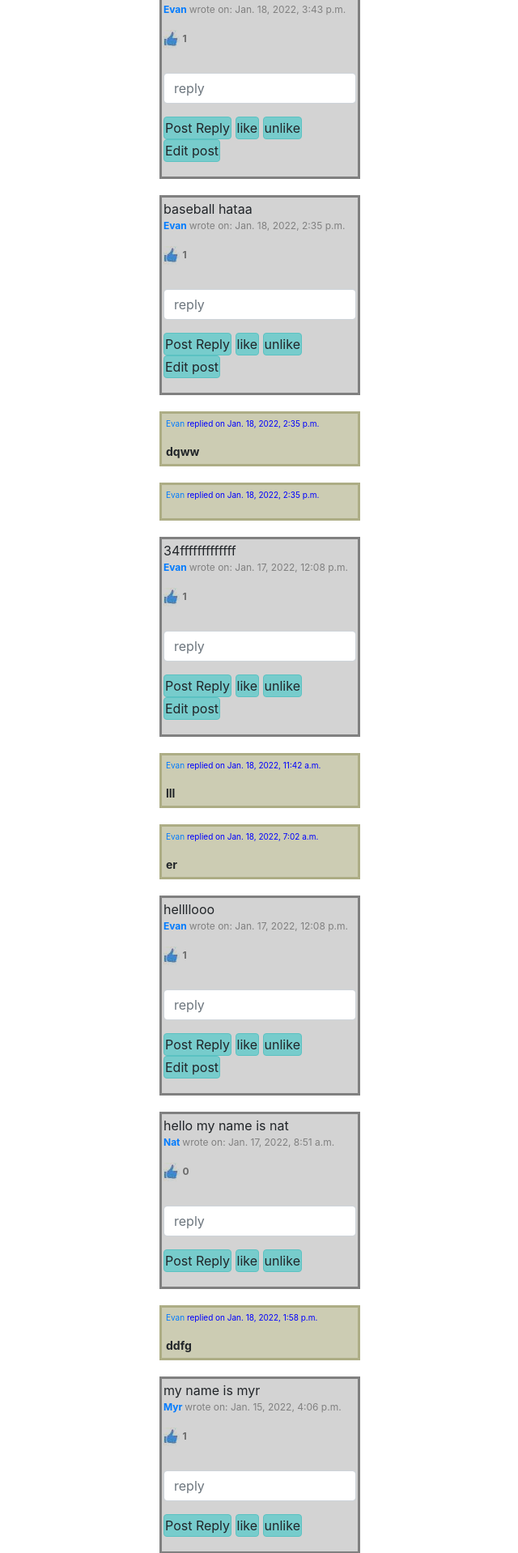
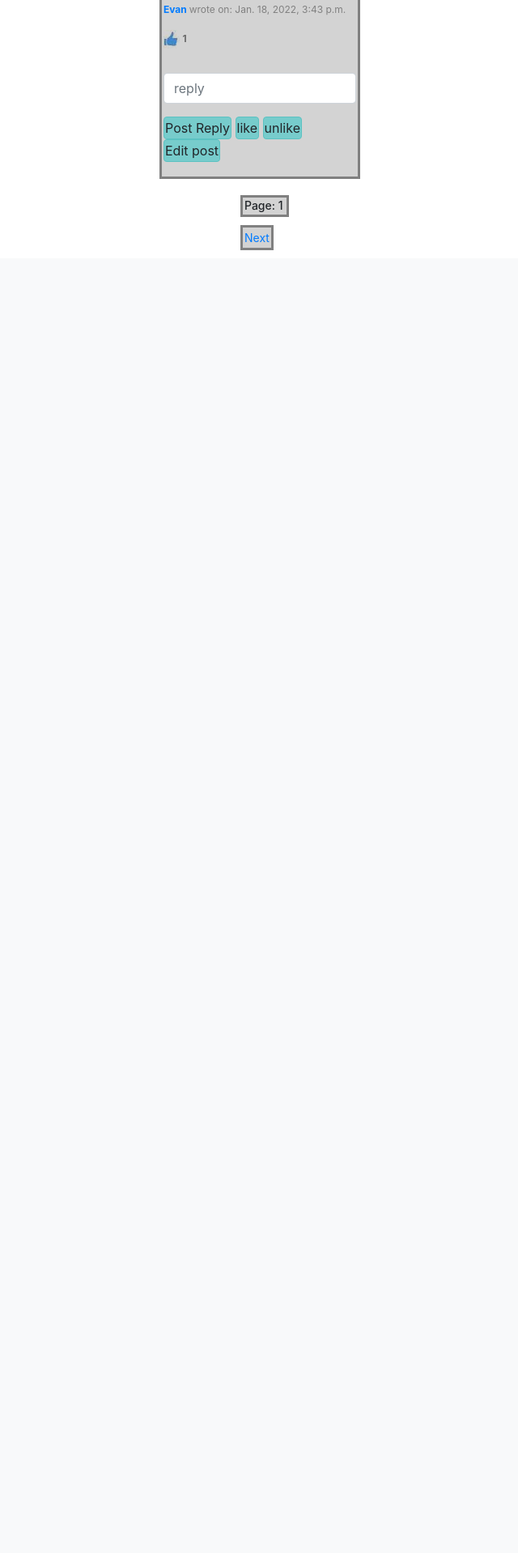
Before and after one commit to neteng0911/carpool, a Django app: page / in a window 1280 px wide. Shown: the part 1126-3044 px from the top of the page at 81% size, without its empty margins (215-855 px from the left). After the commit the page ends 1435 px from the top, so only its background shows below. Run offline with Django 3.2, Linux system fonts and the light colour scheme; a user stored in the database is signed in; data comes from the database, SQL or seed files in the repository; both versions use the stored data as it was after the commit; some libraries are stand-ins or nearby versions.

Commit message:
fixed pagination

```diff
--- a/project4/network/static/network/styles.css
+++ b/project4/network/static/network/styles.css
@@ -55,6 +55,31 @@ min-width: 2%;
 padding: 1px;
 position: relative;
 
+}
+.page
+{border: 3px solid grey;
+background-color: lightgrey;
+font-size: 14px;
+min-height: 20px;
+max-width: 60px;
+padding: 2px;
+margin-bottom:10px;
+position: relative;
 
+left: 40%;
 
 }
+
+.page-links
+{border: 3px solid grey;
+background-color: lightgrey;
+font-size: 14px;
+min-height: 20px;
+min-width: 30px;
+padding: 2px;
+margin-bottom:10px;
+position: relative;
+display: inline-block;
+left: 40%;
+
+}
--- /dev/null
+++ b/project4/network/templates/network/errors/404.html
@@ -0,0 +1,5 @@
+{% extends "network/layout.html" %}
+{% load static %}
+{% block body %}
+noooooo 404
+{% endblock %}
--- /dev/null
+++ b/project4/network/templates/network/errors/500.html
@@ -0,0 +1,5 @@
+{% extends "network/layout.html" %}
+{% load static %}
+{% block body %}
+noooooo 500
+{% endblock %}
--- a/project4/network/templates/network/following.html
+++ b/project4/network/templates/network/following.html
@@ -26,13 +26,13 @@
      {% csrf_token %}
      <input class="btn btn-primary" name="like" type="submit" value="like" >
      <input type="hidden"  name="post_to_like_id" value={{post.pk}}>
- </form>
+
 
   <form action="{% url 'index' %}" method="post">
       {% csrf_token %}
      <input class="btn btn-primary" name="unlike" type="submit" value="unlike" >
      <input type="hidden"  name="post_to_unlike_id" value={{post.pk}}>
- </form>
+
 
 
 
--- a/project4/network/templates/network/index.html
+++ b/project4/network/templates/network/index.html
@@ -1,7 +1,7 @@
 {% extends "network/layout.html" %}
 {% load static %}
 {% block body %}
-{% for post in all_posts %}
+{% for post in page.object_list %}
 
 
 <ul>
--- a/project4/network/templates/network/layout.html
+++ b/project4/network/templates/network/layout.html
@@ -46,7 +46,20 @@
 
         <div class="body">
             {% block body %}
+
             {% endblock %}
+        </div>
+            <h2 class="page"> Page: {{ page.number }}</h2>
+        <div class="page-links">
+
+            {% if page.has_previous %}
+            <a href="{% url 'index' %}?page={{page.previous_page_number }}">Previous</a>
+
+            {% endif %}
+            {% if page.has_next %}
+            <a href="{% url 'index' %}?page={{page.next_page_number }}">Next</a>
+            {% endif %}
+
         </div>
     </body>
 </html>
--- a/project4/network/templates/network/profile.html
+++ b/project4/network/templates/network/profile.html
@@ -1,6 +1,7 @@
 {% extends "network/layout.html" %}
 
 {% block body %}
+
 {% ifnotequal request.user targ_user %}
     <h2>You are viewing user:{{targ_user.username}}</h2>
 <div class= "prof"><strong> user's email address : {{targ_user.email}}</strong></p>
@@ -90,4 +91,6 @@ Total posts:<strong>{{user_posts_count}}</strong>
 </div>
 </ul>
 {% endfor %}
+
 {% endblock %}
+{% endif %}
--- a/project4/network/views.py
+++ b/project4/network/views.py
@@ -5,7 +5,8 @@ from django.shortcuts import render,redirect
 from django.urls import reverse
 from django.utils import timezone
 from django.contrib.auth.decorators import login_required
-from django.db.models import Max,Count
+from django.core.paginator import Paginator
+
 from django.core.exceptions import ObjectDoesNotExist
 
 from .models import User, Mypost, Reply
@@ -15,6 +16,15 @@ from .models import User, Mypost, Reply
 def index(request):
     all_posts=Mypost.objects.order_by('-created_date')
     # check if method is POST
+
+    # creating pages
+    post_paginator=Paginator(all_posts,5)
+
+    page_num = request.GET.get("page")
+    page=post_paginator.get_page(page_num)
+
+
+
     created_date = timezone.now()
 
     owner = request.user
@@ -30,7 +40,8 @@ def index(request):
         no_of_likes=len(like_list)
         print(mypost.id, "is liked by", like_list)
         print(mypost.id, "is liked by", no_of_likes)
-        return render(request, "network/index.html", {"all_posts": all_posts, "replies": replies,"no_of_likes":no_of_likes, "like_list":like_list})
+        return render(request, "network/index.html", {"all_posts": all_posts, "replies": replies,
+                                                      "no_of_likes":no_of_likes, "like_list":like_list,"count":post_paginator.count,"page":page})
 
 
 
@@ -41,7 +52,7 @@ def index(request):
         mypost.likes.remove(request.user)
 
 
-        return render(request, "network/index.html", {"all_posts": all_posts, "replies": replies})
+        return render(request, "network/index.html", {"all_posts": all_posts, "replies": replies,"count":post_paginator.count,"page":page})
 
     if request.method == "POST" and "post_reply" in request.POST:
         reply_txt = request.POST["reply_txt"]
@@ -55,7 +66,7 @@ def index(request):
         reply.save()
         print(reply)
         reply.lists.add(mypost)
-        return render(request, "network/index.html", {"all_posts": all_posts, "replies": replies})
+        return render(request, "network/index.html", {"all_posts": all_posts, "replies": replies,"count":post_paginator.count,"page":page})
 
 
 
@@ -72,7 +83,7 @@ def index(request):
 
     else:
         return render(request, "network/index.html",
-                      {"all_posts": all_posts, "replies": replies})
+                      {"all_posts": all_posts, "replies": replies,"count":post_paginator.count,"page":page})
 
 
 
@@ -243,3 +254,10 @@ def profile(request, user_id):
                                                         "user_posts":user_posts,"user_posts_count":user_posts_count,
                                                         "no_of_following":no_of_following,"followerslist": followerslist,
                                                         "no_of_followers":no_of_followers, "myfollowinglist":myfollowinglist})
+
+
+def custom_page_not_found_view(request, exception):
+    return render(request, "errors/404.html", {})
+
+def custom_error_view(request, exception=None):
+    return render(request, "errors/500.html", {})
--- a/project4/project4/settings.py
+++ b/project4/project4/settings.py
@@ -26,7 +26,7 @@ SECRET_KEY = '13kl@xtukpwe&xj2xoysxe9_6=tf@f8ewxer5n&ifnd46+6$%8'
 DEBUG = True
 
 ALLOWED_HOSTS = []
-
+#ALLOWED_HOSTS = ['127.0.0.1', 'localhost']
 
 # Application definition
 
--- a/project4/project4/urls.py
+++ b/project4/project4/urls.py
@@ -20,3 +20,5 @@ urlpatterns = [
     path("admin/", admin.site.urls),
     path("", include("network.urls")),
 ]
+handler404 = 'network.views.custom_page_not_found_view'
+handler500 = 'network.views.custom_error_view'
```
Also changed, not shown: project4/db.sqlite3.
